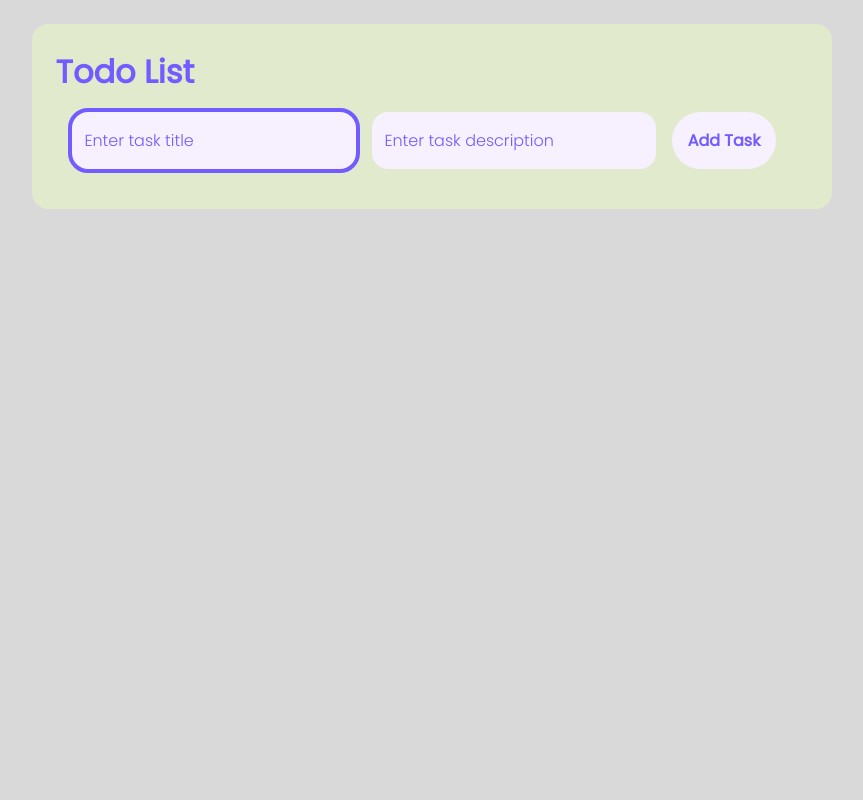
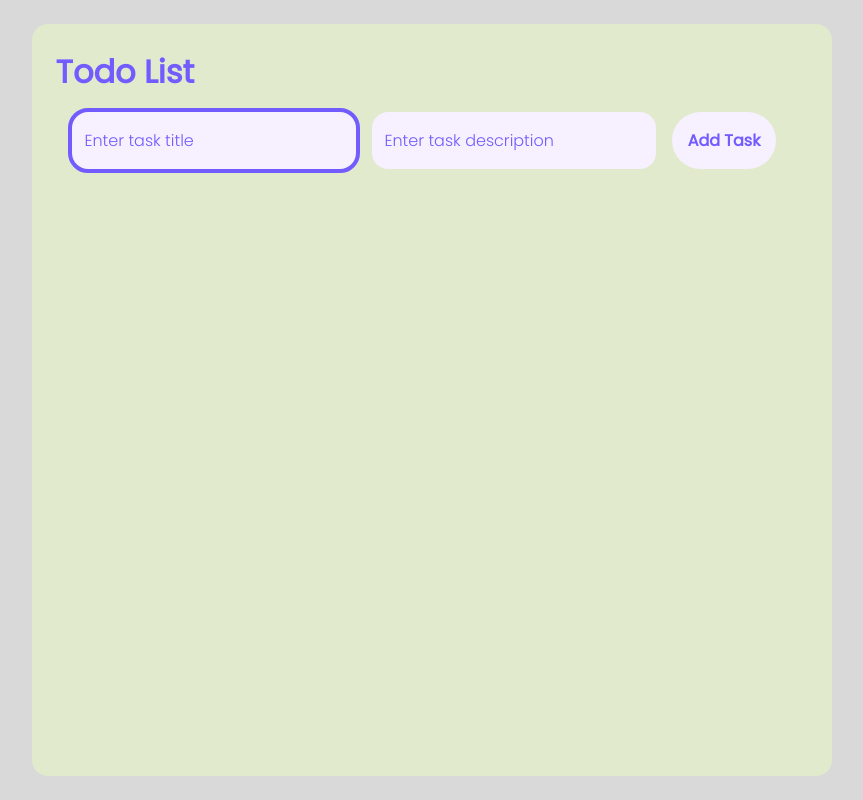
Before and after one commit to codersam10/todo-list-react, a React (Vite) app: page / in a window 1280 px wide. Shown: the whole page, without its empty margins (208-1071 px from the left). Built offline with nearby package versions, Linux system fonts and the light colour scheme.

Commit message:
feat- add custom scrollbar

```diff
--- a/src/App.css
+++ b/src/App.css
@@ -23,17 +23,20 @@
 
 #root {
   display: flex;
-  justify-content: center;
+  flex-direction: column;
   align-items: center;
-  align-items: start;
   padding: 1.5rem;
-  min-height: 100svh;
+  height: 100svh;
 }
 
 .container {
+  flex-grow: 1;
   border-radius: 1rem;
   padding: 1.5rem;
   width: 65%;
+  display: flex;
+  flex-direction: column;
+  height: 100%;
 }
 
 .input-container {
@@ -74,6 +77,9 @@ h1 {
   display: flex;
   flex-direction: column;
   gap: 0.5rem;
+  flex-grow: 1;
+  overflow-y: auto;
+  padding-right: 0.5rem;
 }
 
 .list-item {
@@ -140,7 +146,7 @@ h1 {
   }
 }
 
-/* mediun screens */
+/* medium screens */
 @media screen and (max-width: 769px) {
   .container {
     width: 100%;
@@ -152,10 +158,23 @@ h1 {
 
 /* light mode */
 @media (prefers-color-scheme: light) {
+  /* scrollbar styles */
+  ::-webkit-scrollbar {
+    width: 10px;
+  }
+  ::-webkit-scrollbar-track {
+    box-shadow: inset 0 0 2px grey;
+    background-color: var(--light-accent-color);
+    border-radius: 50px;
+  }
+  ::-webkit-scrollbar-thumb {
+    background: var(--light-primary-color);
+    border-radius: 10px;
+  }
+
   *:focus {
     outline: 4px solid var(--light-primary-color);
   }
-
   #root {
     background-color: var(--light-background-color);
     color: var(--light-primary-color);
@@ -200,6 +219,21 @@ h1 {
 
 /* dark mode */
 @media (prefers-color-scheme: dark) {
+
+    /* scrollbar styles */
+    ::-webkit-scrollbar {
+      width: 10px;
+    }
+    ::-webkit-scrollbar-track {
+      box-shadow: inset 0 0 2px grey;
+      background-color: var(--dark-accent-color);
+      border-radius: 50px;
+    }
+    ::-webkit-scrollbar-thumb {
+      background: var(--dark-primary-color);
+      border-radius: 10px;
+    }
+
   *:focus {
     outline: 4px solid var(--dark-primary-color);
   }
@@ -217,7 +251,6 @@ h1 {
   input {
     background-color: var(--dark-accent-color);
     color: var(--dark-primary-color);
-
   }
   input::placeholder {
     color: var(--dark-primary-color);
```
